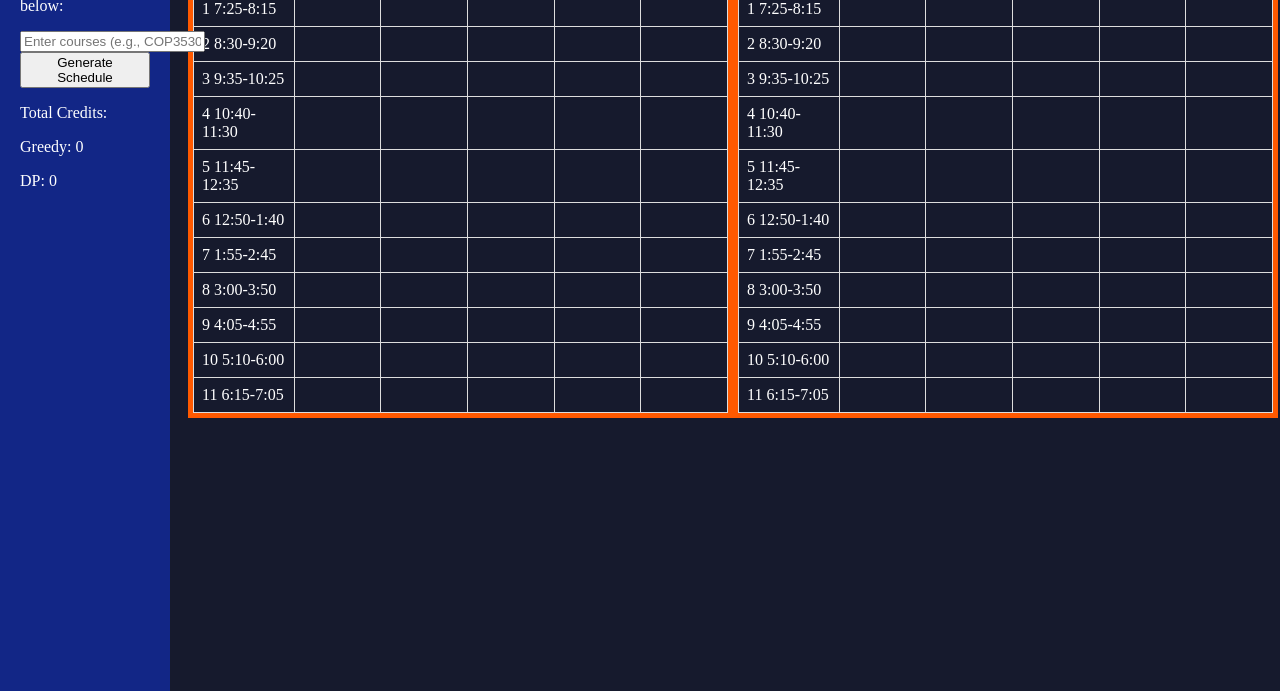
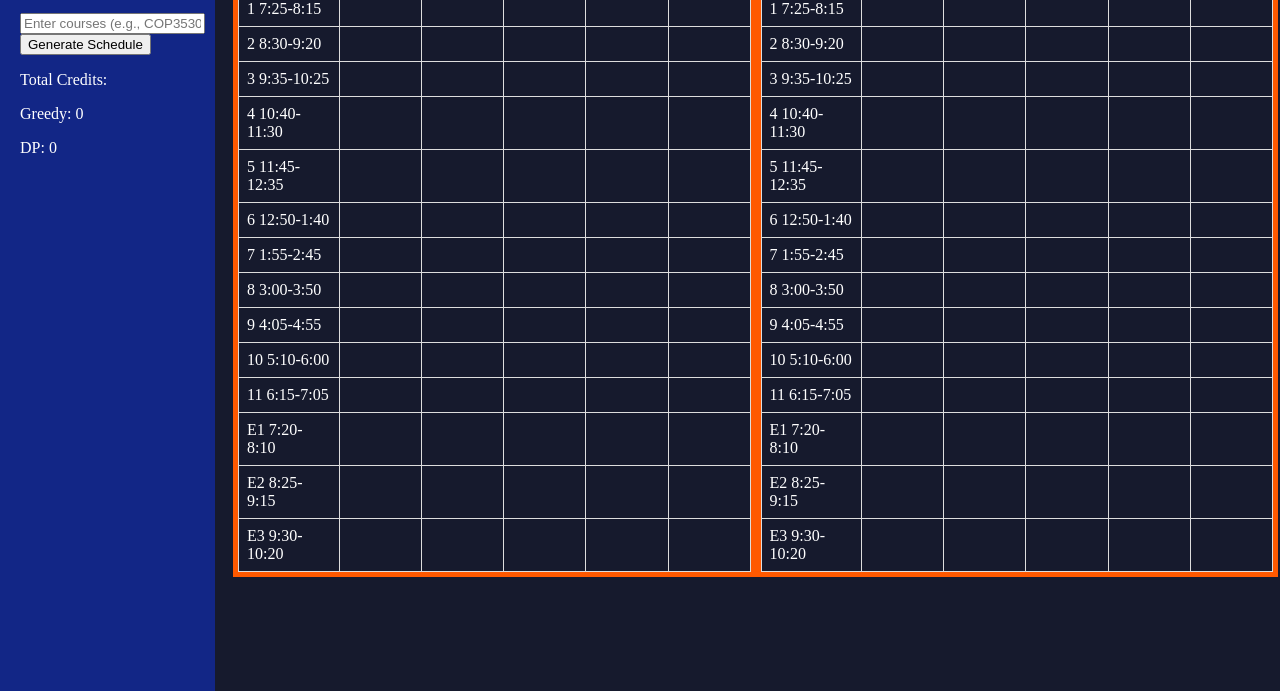
Before and after one commit to tjwz1/Scheduleify, a plain HTML site: page client/index.html in a window 1280 px wide. Shown: the part 117-808 px from the top of the page. Drawn offline with Linux system fonts and the light colour scheme.

Commit message:
Added periods E1-E3 and fixed sidebar width

```diff
--- a/client/index.html
+++ b/client/index.html
@@ -126,6 +126,30 @@
                                 <td id="greedy-thursday-period-11"></td>
                                 <td id="greedy-friday-period-11"></td>
                             </tr>
+                            <tr>
+                                <td>E1 7:20-8:10</td>
+                                <td id="greedy-monday-period-11"></td>
+                                <td id="greedy-tuesday-period-11"></td>
+                                <td id="greedy-wednesday-period-11"></td>
+                                <td id="greedy-thursday-period-11"></td>
+                                <td id="greedy-friday-period-11"></td>
+                            </tr>
+                            <tr>
+                                <td>E2 8:25-9:15</td>
+                                <td id="greedy-monday-period-11"></td>
+                                <td id="greedy-tuesday-period-11"></td>
+                                <td id="greedy-wednesday-period-11"></td>
+                                <td id="greedy-thursday-period-11"></td>
+                                <td id="greedy-friday-period-11"></td>
+                            </tr>
+                            <tr>
+                                <td>E3 9:30-10:20</td>
+                                <td id="greedy-monday-period-11"></td>
+                                <td id="greedy-tuesday-period-11"></td>
+                                <td id="greedy-wednesday-period-11"></td>
+                                <td id="greedy-thursday-period-11"></td>
+                                <td id="greedy-friday-period-11"></td>
+                            </tr>
                         </tbody>
 
                     </tbody>
@@ -235,6 +259,30 @@
                                 <td id="dp-thursday-period-11"></td>
                                 <td id="dp-friday-period-11"></td>
                             </tr>
+                            <tr>
+                                <td>E1 7:20-8:10</td>
+                                <td id="dp-monday-period-11"></td>
+                                <td id="dp-tuesday-period-11"></td>
+                                <td id="dp-wednesday-period-11"></td>
+                                <td id="dp-thursday-period-11"></td>
+                                <td id="dp-friday-period-11"></td>
+                            </tr>
+                            <tr>
+                                <td>E2 8:25-9:15</td>
+                                <td id="dp-monday-period-11"></td>
+                                <td id="dp-tuesday-period-11"></td>
+                                <td id="dp-wednesday-period-11"></td>
+                                <td id="dp-thursday-period-11"></td>
+                                <td id="dp-friday-period-11"></td>
+                            </tr>
+                            <tr>
+                                <td>E3 9:30-10:20</td>
+                                <td id="dp-monday-period-11"></td>
+                                <td id="dp-tuesday-period-11"></td>
+                                <td id="dp-wednesday-period-11"></td>
+                                <td id="dp-thursday-period-11"></td>
+                                <td id="dp-friday-period-11"></td>
+                            </tr>
                         </tbody>
                     </tbody>
                 </table>
--- a/client/style.css
+++ b/client/style.css
@@ -3,7 +3,7 @@
     top: 0;
     left: 0;
     height: 100%;
-    width: 130px;
+    width: 175px;
     background-color: #122686;
     color: #fff;
     padding: 20px;
@@ -61,7 +61,7 @@
   .main-block {
     display: flex;
     flex: nowrap;
-    margin-left: 170px;
+    margin-left: 215px;
     padding: 10px
 
   }
```
